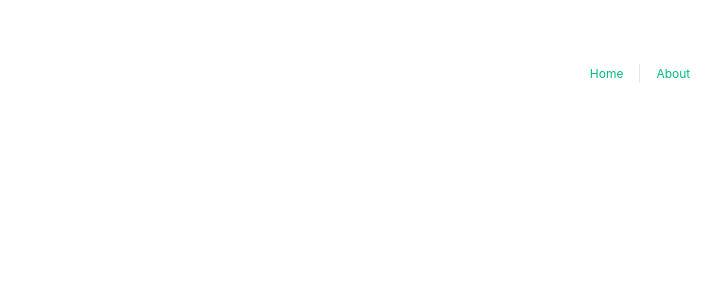
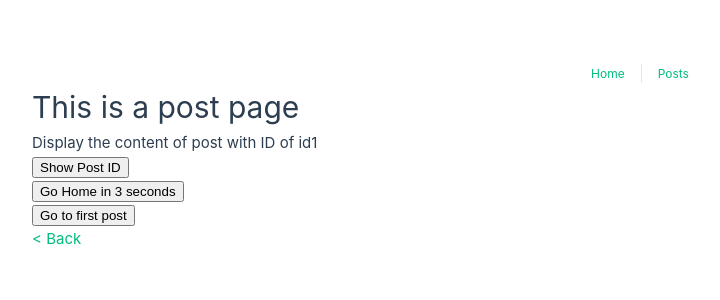
Before and after one commit to tankoi/vue-composition-api-basics, a Vue app: page /postDetail/id1 in a window 1280 px wide. Before the commit this address had no page. Shown: the top 300 px of the page, without its empty margins (0-720 px from the left). Built offline with nearby package versions, Linux system fonts and the light colour scheme.

Commit message:
Section 8

```diff
--- a/src/App.vue
+++ b/src/App.vue
@@ -1,7 +1,7 @@
 <template>
   <nav>
     <RouterLink to="/">Home</RouterLink>
-    <RouterLink to="/about">About</RouterLink>
+    <RouterLink to="/posts">Posts</RouterLink>
   </nav>
 
   <RouterView />
--- a/src/router/index.js
+++ b/src/router/index.js
@@ -10,12 +10,14 @@ const router = createRouter({
       component: HomeView
     },
     {
-      path: '/about',
-      name: 'about',
-      // route level code-splitting
-      // this generates a separate chunk (About.[hash].js) for this route
-      // which is lazy-loaded when the route is visited.
-      component: () => import('../views/AboutView.vue')
+      path: '/posts',
+      name: 'posts',
+      component: () => import('../views/PostsView.vue')
+    },
+    {
+      path: '/postDetail/:id',
+      name: 'postDetail',
+      component: () => import('../views/PostDetailView.vue'),
     }
   ]
 })
--- a/src/views/AboutView.vue
+++ /dev/null
@@ -1,13 +0,0 @@
-<template>
-<div class="about">
-  <h1>About</h1>
-  <textarea v-autofocus/>
-</div>
-</template>
-
-<script setup>
-/*
-  imports
-*/
-import { vAutofocus } from '@/directives/vAutofocus'
-</script>
--- a/src/views/HomeView.vue
+++ b/src/views/HomeView.vue
@@ -1,7 +1,7 @@
 <template>
 <div class="home">
 
-  <h2>{{appTitle}}</h2>
+  <h2 ref="appTitleRef">{{appTitle}}</h2>
 
   <h3>{{counterData.title}}:</h3>
 
@@ -27,15 +27,16 @@
 </template>
 
 <script setup>
-import { reactive, computed, watch, onMounted } from 'vue'
+import { ref, reactive, computed, watch, onMounted, nextTick } from 'vue'
 import { vAutofocus } from '@/directives/vAutofocus'
 /*
   app title
 */
 const appTitle = 'My Ok Counter App'
+const appTitleRef = ref(null)
 
 onMounted(() => {
-  console.log('Do stuff related to App Title')
+  console.log(`The app title is ${appTitleRef.value.offsetWidth}px wide`)
 })
 
 /*
@@ -58,8 +59,10 @@ const oddOrEven = computed(() => {
     return 'odd'
 })
 
-const increaseCounter = (amount, e) => {
-  counterData.count += amount
+const increaseCounter = async (amount, e) => {
+	counterData.count += amount
+  	await nextTick()
+	console.log('do something when counter has been updated in the dom');
 }
 
 const decreaseCounter = amount => {
--- /dev/null
+++ b/src/views/PostDetailView.vue
@@ -0,0 +1,44 @@
+<template>
+<div class="post-detail">
+  <h1>This is a post page</h1>
+  <p>Display the content of post with ID of {{$route.params.id}}</p>
+  <div>
+    <button @click="showPostId">Show Post ID</button>
+  </div>
+  <div>
+    <button @click="goHomeIn3Seconds">Go Home in 3 seconds</button>
+  </div>
+  <div>
+    <button @click="goToFirstPost">Go to first post</button>
+  </div>
+  <p>
+    <RouterLink to="/posts">&lt; Back</RouterLink>
+  </p>
+</div>
+</template>
+
+<script setup>
+import { useRoute, useRouter } from 'vue-router'
+
+const route = useRoute()
+const router = useRouter()
+
+const showPostId = () => {
+  alert(`The ID of this post is: ${route.params.id}`)
+}
+
+const goHomeIn3Seconds = () => {
+  setTimeout(() => {
+    router.push({name: 'home'})
+  }, 3000);
+}
+
+const goToFirstPost = () => {
+  router.push({
+    name: 'postDetail',
+    params: {
+      id: 'id1'
+    }
+  })
+}
+</script>
--- /dev/null
+++ b/src/views/PostsView.vue
@@ -0,0 +1,47 @@
+<template>
+<div class="posts">
+  <h1>Posts</h1>
+  <ul>
+	<li v-for="post in posts"
+		:key="post.id"
+	>
+		<RouterLink :to="`/postDetail/${post.id}`">{{post.title}}</RouterLink>
+	</li>
+  </ul>
+  <textarea v-autofocus/>
+</div>
+</template>
+
+<script setup>
+/*
+	imports
+*/
+import { ref } from 'vue'
+import { vAutofocus } from '@/directives/vAutofocus'
+
+/*
+	posts
+*/
+
+const posts = ref([
+	{
+		id: 'id1',
+		title: 'Post 1'
+	},
+	{
+		id: 'id2',
+		title: 'Post 2'
+	},
+	{
+		id: 'id3',
+		title: 'Post 3'
+	},
+])
+
+</script>
+
+<style scoped>
+ul {
+	margin-bottom: 30px;
+}
+</style>
```
Also changed, not shown: Notes.txt, 1 other file (tests, documents, lock files or other folders).
